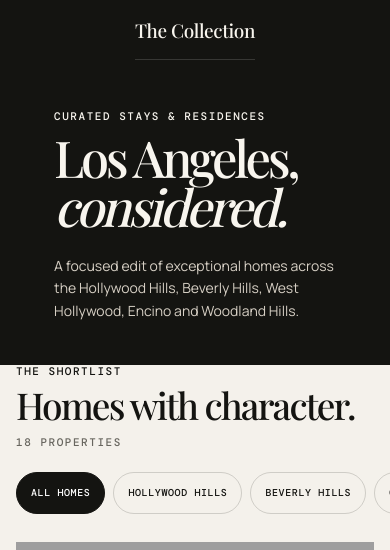
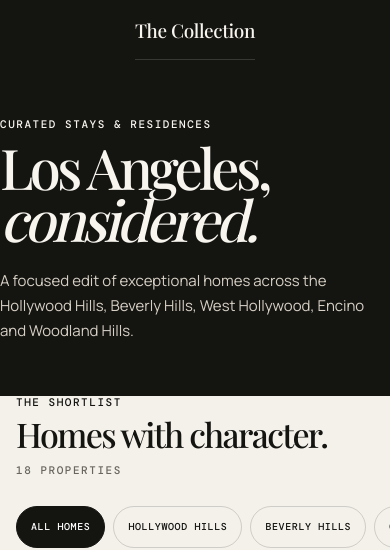
Before and after one commit to deanwhitex/la, a plain HTML site: page index.html in a window 390 px wide. Shown: the top 550 px of the page. Drawn offline with nearby package versions, Linux system fonts and the light colour scheme; grey boxes are pictures that could not be loaded; a web font is replaced by a local one.

Commit message:
Rebalance LA page hierarchy across desktop and mobile

```diff
--- a/index.html
+++ b/index.html
@@ -68,6 +68,25 @@
       .source{display:none}
       .card-footer{justify-content:flex-end}
     }
+
+
+    /* Rebalanced page composition */
+    nav{gap:24px}
+    .brand{display:flex;align-items:baseline;gap:12px;white-space:nowrap}
+    .brand span{margin-left:0}
+    .nav-note{margin-left:auto;white-space:nowrap}
+    .hero{grid-template-columns:minmax(0,1fr) 270px;gap:56px;padding:72px 0 68px}
+    h1{font-size:clamp(56px,7vw,98px);line-height:.93;max-width:860px}
+    .hero p{font-size:15px;line-height:1.65;margin:0 0 4px}
+    main{padding-top:64px}
+    .intro{margin-bottom:28px}
+    .intro h2{font-size:clamp(34px,4vw,48px)}
+    @media(max-width:900px){
+      header{min-height:0}
+      .hero{grid-template-columns:1fr;gap:24px;padding:58px 0 48px}
+      .hero p{max-width:42rem}
+    }
+
   </style>
 </head>
 <body>
```
